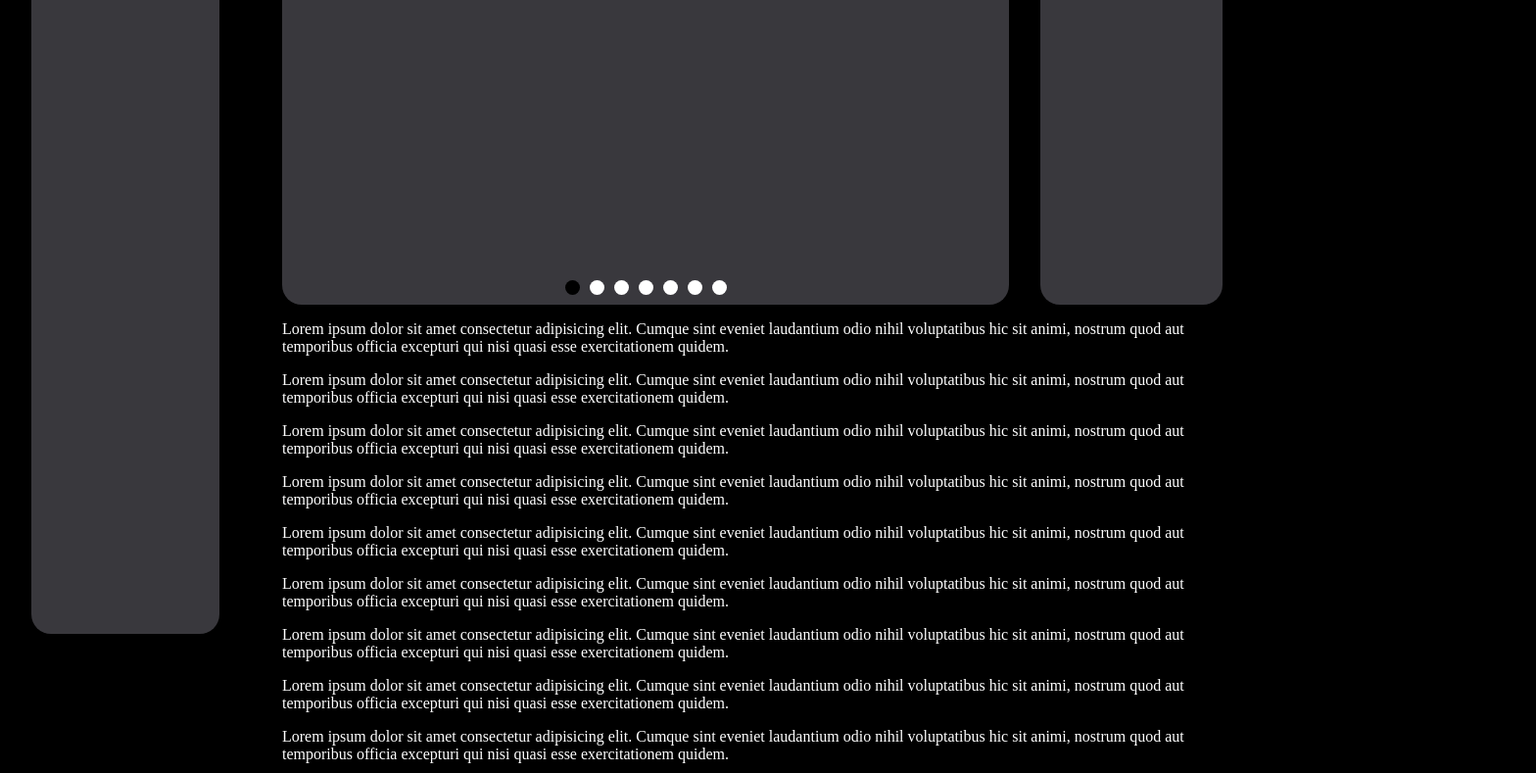
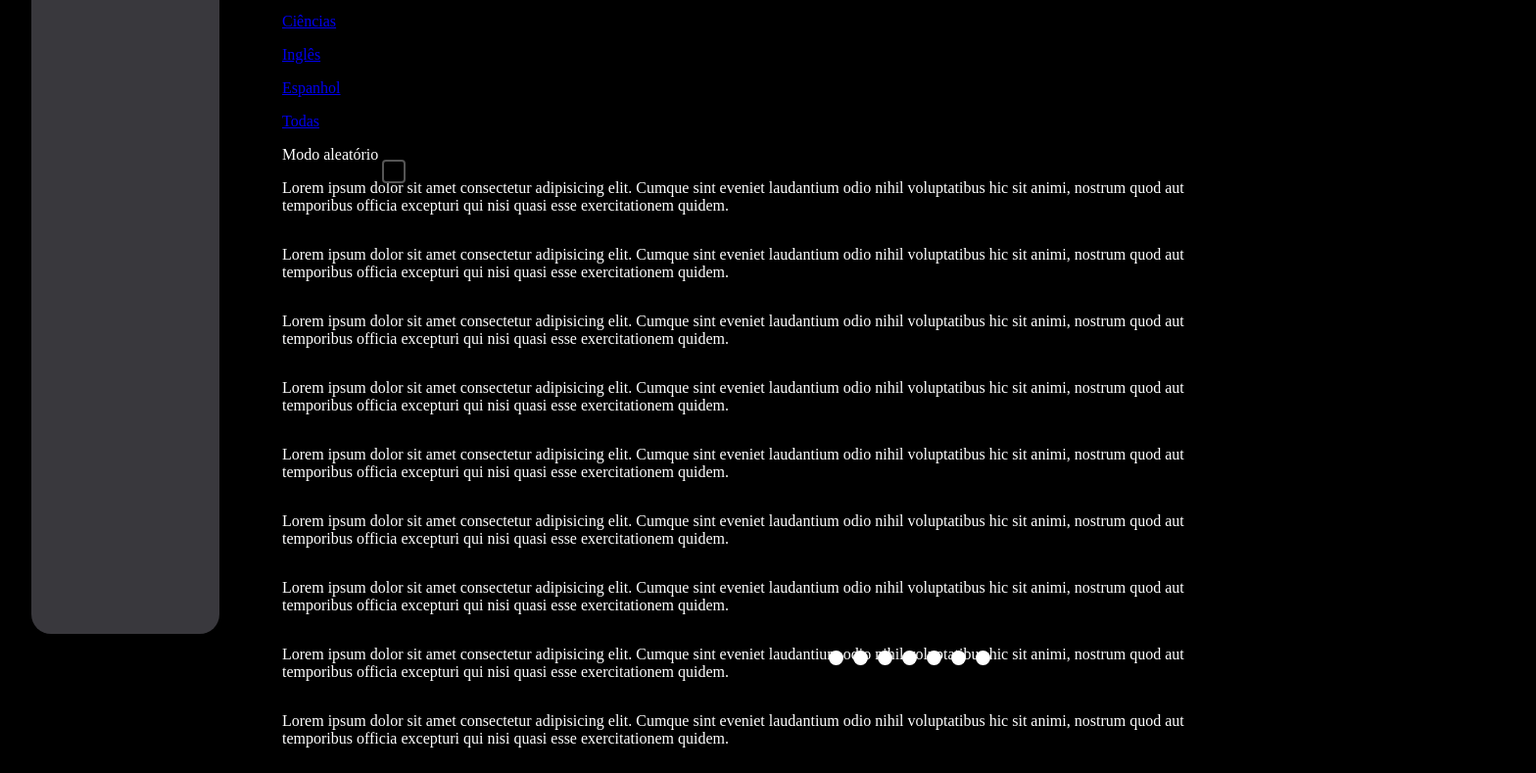
Before and after one commit to Gabi-r7/Web-Simulado-ENEM, a plain HTML site: page index.html in a window 1280 px wide. Shown: the part 121-910 px from the top of the page at 98% size, 1568 px wide, since content can reach past the window. Drawn offline with nearby package versions, Linux system fonts and the light colour scheme.

Commit message:
refatorando o html/css

```diff
--- a/assets/css/main.css
+++ b/assets/css/main.css
@@ -16,7 +16,7 @@ main{
     box-sizing: border-box;
 }
 
-main>div{
+main section{
     display: flex;
     flex-direction: column;
     justify-content: space-between;
@@ -42,9 +42,6 @@ main>div{
     color: rgb(47, 252, 255);
 }
 
-#botoesModalidades{
-    padding: 2rem;
-}
 
 .carrossel {
     position: relative;
@@ -86,8 +83,9 @@ main>div{
     bottom: 10px;
     width: 100%;
     display: flex;
+    flex-direction: row;
     justify-content: center;
-    align-items: center;
+    bottom: 0px;
 }
 
 .ponto {
@@ -106,6 +104,10 @@ main>div{
 
 .ponto.ativo {
     background-color: #000000;
+}
+
+#botoesModalidades{
+    padding: 2rem;
 }
 
 .checkbox-custom {
--- a/index.html
+++ b/index.html
@@ -26,58 +26,42 @@
     <nav>
     </nav>
     <main>
-        <div>
-            <div class="parque">
-                <div class="carrossel">
-                    <div class="caixas">
-                        <div class="caixa">
+        <section>
+            <div class="modalidades">
                 <div>
                     <a href="modalidade.html?ano=2023&tipo=Linguagens">Linguagens</a>
                     <p></p>
                     <div></div>
                 </div>
-                        </div>
-                        <div class="caixa">
                 <div>
                     <a href="modalidade.html?ano=2023&tipo=Matematica">Matemática</a>
                     <p></p>
                     <div></div>
                 </div>
-                        </div>
-                        <div class="caixa">
                 <div>
                     <a href="modalidade.html?ano=2023&tipo=Humanas">Humanas</a>
                     <p></p>
                     <div></div>
                 </div>
-                        </div>
-                        <div class="caixa">
                 <div>
                     <a href="modalidade.html?ano=2023&tipo=Ciencias">Ciências</a>
                     <p></p>
                     <div></div>
                 </div>
-                        </div>
-                        <div class="caixa">
                 <div>
                     <a href="modalidade.html?ano=2023&tipo=Ingles">Inglês</a>
                     <p></p>
                     <div></div>
                 </div>
-                        </div>
-                        <div class="caixa">
                 <div>
                     <a href="modalidade.html?ano=2023&tipo=Espanhol">Espanhol</a>
                     <p></p>
                     <div></div>
                 </div>
-                        </div>
-                        <div class="caixa">
                 <div>
                     <a href="modalidade.html?ano=2023&tipo=Linguagens,Humanas,Ciencias,Matematica">Todas</a>
                     <p></p>
                     <div></div>
-                            </div>
                 </div>
             </div>
                 <div class="pontos">
@@ -90,11 +74,11 @@
                     <div class="ponto"></div>
                 </div>
             </div>
-                <div id="botoesModalidades">
+            <div class="botoesModalidades">
                 <input type="checkbox" id="check" class="checkbox-custom">Modo aleatório</input>
                 <label for="check" class="checkbox-label"></label>
             </div>
-            </div>
+        </section>
         <section class="sectionTexto">
             <div>
                 <p>Lorem ipsum dolor sit amet consectetur adipisicing elit. Cumque sint eveniet laudantium odio nihil voluptatibus hic sit animi, nostrum quod aut temporibus officia excepturi qui nisi quasi esse exercitationem quidem.</p>
@@ -133,7 +117,6 @@
                 <p>Lorem ipsum dolor sit amet consectetur adipisicing elit. Cumque sint eveniet laudantium odio nihil voluptatibus hic sit animi, nostrum quod aut temporibus officia excepturi qui nisi quasi esse exercitationem quidem.</p>
             </div>
         </section>
-        </div>
     </main>
 </body>
 <script async defer src='assets/js/nav.js'></script>
--- a/modalidade.html
+++ b/modalidade.html
@@ -21,7 +21,7 @@
     <link rel='stylesheet' type='text/css' media='screen' href='assets/css/nav.css'>
     <script defer src='assets/js/nav.js'></script>
 
-    <script src="https://polyfill.io/v3/polyfill.min.js?features=es6"></script>
+    <!-- <script src="https://polyfill.io/v3/polyfill.min.js?features=es6"></script> -->
     <script id="MathJax-script" async src="https://cdn.jsdelivr.net/npm/mathjax@3/es5/tex-mml-chtml.js"></script>
 
 </head>
```
Lines whose indentation alone changed are shown as unchanged.
